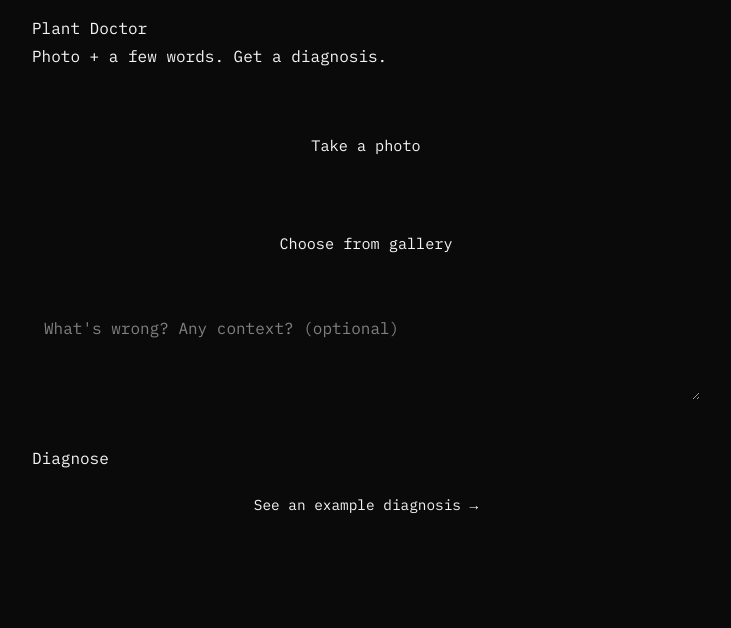
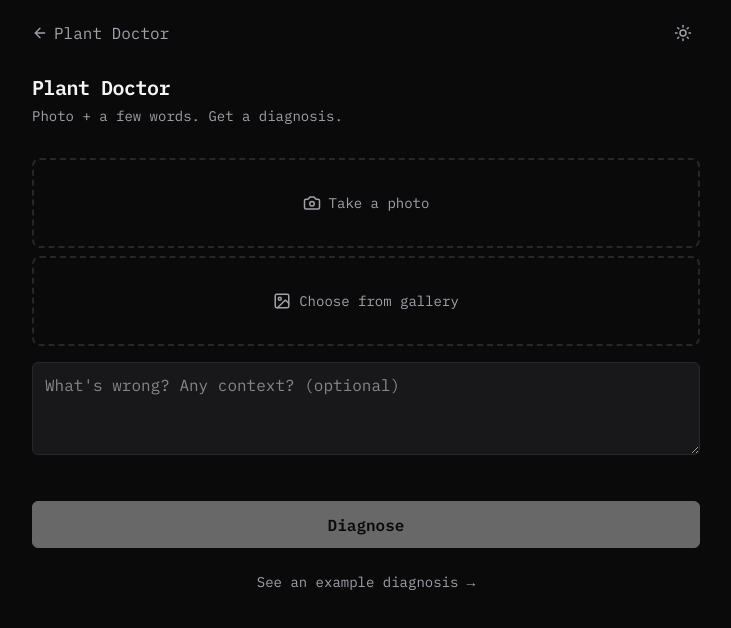
Before and after one commit to meigo/slop-plant-doctor, a SvelteKit app: page / in a window 1280 px wide. Shown: the top 628 px of the page, without its empty margins (274-1005 px from the left). Built offline with nearby package versions, Linux system fonts and the light colour scheme; no server answers.

Commit message:
Migrate plant capture page to Tailwind + Lucide + PageHeader

```diff
--- a/src/routes/+page.svelte
+++ b/src/routes/+page.svelte
@@ -1,7 +1,9 @@
 <script lang="ts">
-  import { compressPhoto, type CompressedPhoto } from '$lib/photoCompress';
   import { onMount } from 'svelte';
   import { PUBLIC_TURNSTILE_SITE_KEY } from '$env/static/public';
+  import { Camera, Image } from 'lucide-svelte';
+  import { compressPhoto, type CompressedPhoto } from '$lib/photoCompress';
+  import PageHeader from '$lib/components/PageHeader.svelte';
 
   let photo: CompressedPhoto | null = $state(null);
   let photoError = $state<string | null>(null);
@@ -9,20 +11,6 @@
   let submitting = $state(false);
   let formError = $state<string | null>(null);
   let turnstileToken = $state<string | null>(null);
-
-  onMount(() => {
-    const render = () => {
-      if (!window.turnstile) return;
-      window.turnstile.render('#turnstile-container', {
-        sitekey: PUBLIC_TURNSTILE_SITE_KEY,
-        callback: (token) => { turnstileToken = token; },
-        'error-callback': () => { turnstileToken = null; },
-        'expired-callback': () => { turnstileToken = null; }
-      });
-    };
-    if (window.turnstile) render();
-    else window.onTurnstileLoad = render;
-  });
 
   async function handlePhotoChange(e: Event) {
     photoError = null;
@@ -74,6 +62,20 @@
       submitting = false;
     }
   }
+
+  onMount(() => {
+    const render = () => {
+      if (!window.turnstile) return;
+      window.turnstile.render('#turnstile-container', {
+        sitekey: PUBLIC_TURNSTILE_SITE_KEY,
+        callback: (token) => { turnstileToken = token; },
+        'error-callback': () => { turnstileToken = null; },
+        'expired-callback': () => { turnstileToken = null; }
+      });
+    };
+    if (window.turnstile) render();
+    else window.onTurnstileLoad = render;
+  });
 </script>
 
 <svelte:head>
@@ -81,104 +83,71 @@
   <meta name="description" content="Photo + a few words. Get a plant diagnosis." />
 </svelte:head>
 
-<header style="margin-bottom: 2rem;">
-  <h1 style="margin: 0 0 0.25rem;">Plant Doctor</h1>
-  <p style="margin: 0; color: var(--muted);">Photo + a few words. Get a diagnosis.</p>
-</header>
+<PageHeader>Plant Doctor</PageHeader>
+
+<section class="mb-8">
+  <h1 class="text-xl font-semibold tracking-tight mb-1">Plant Doctor</h1>
+  <p class="text-muted text-sm">Photo + a few words. Get a diagnosis.</p>
+</section>
 
 <form onsubmit={handleSubmit}>
-  <div class="photo-section">
+  <div>
     {#if photo}
-      <img src={photo.dataUrl} alt="Selected plant" style="max-width: 100%; border-radius: 6px;" />
-      <button type="button" onclick={clearPhoto} style="margin-top: 0.5rem; background: none; border: none; color: var(--muted); text-decoration: underline; padding: 0;">
+      <img src={photo.dataUrl} alt="Selected plant" class="max-w-full rounded-md border border-line" />
+      <button type="button" onclick={clearPhoto} class="btn-ghost mt-2 underline">
         Replace photo
       </button>
     {:else}
-      <div class="photo-pickers">
-        <label class="photo-button">
+      <div class="flex flex-col gap-2">
+        <label class="flex items-center justify-center gap-2 min-h-[90px] border-2 border-dashed border-line rounded-lg text-muted hover:bg-surface transition cursor-pointer p-4 text-sm">
           <input
             type="file"
             accept="image/jpeg,image/png,image/webp"
             capture="environment"
             onchange={handlePhotoChange}
-            style="display: none;"
+            class="hidden"
           />
+          <Camera size={18} />
           <span>Take a photo</span>
         </label>
-        <label class="photo-button">
+        <label class="flex items-center justify-center gap-2 min-h-[90px] border-2 border-dashed border-line rounded-lg text-muted hover:bg-surface transition cursor-pointer p-4 text-sm">
           <input
             type="file"
             accept="image/jpeg,image/png,image/webp"
             onchange={handlePhotoChange}
-            style="display: none;"
+            class="hidden"
           />
+          <Image size={18} />
           <span>Choose from gallery</span>
         </label>
       </div>
     {/if}
     {#if photoError}
-      <p style="color: var(--danger); margin-top: 0.5rem;">{photoError}</p>
+      <p class="text-danger mt-2 text-sm">{photoError}</p>
     {/if}
   </div>
 
-  <div style="margin-top: 1rem;">
+  <div class="mt-4">
     <textarea
       bind:value={text}
       placeholder="What's wrong? Any context? (optional)"
       maxlength="2000"
       rows="3"
-      style="width: 100%; padding: 0.75rem; border: 1px solid var(--border); border-radius: 6px; font: inherit;"
+      class="input-base"
     ></textarea>
   </div>
 
-  <!-- Turnstile widget injected in Task 23 -->
-  <div id="turnstile-container" style="margin-top: 1rem;"></div>
+  <div id="turnstile-container" class="mt-4"></div>
 
   {#if formError}
-    <p style="color: var(--danger); margin-top: 1rem;">{formError}</p>
+    <p class="text-danger mt-4 text-sm">{formError}</p>
   {/if}
 
-  <button type="submit" class="button-primary" style="margin-top: 1.5rem;" disabled={submitting || !photo}>
+  <button type="submit" class="btn-primary mt-6" disabled={submitting || !photo}>
     {submitting ? 'Diagnosing…' : 'Diagnose'}
   </button>
 </form>
 
-<p style="margin-top: 1.5rem; text-align: center; color: var(--muted); font-size: 0.9rem;">
-  <a href="/example" style="color: var(--muted);">See an example diagnosis →</a>
+<p class="mt-6 text-center text-muted text-sm">
+  <a href="/example" class="text-muted hover:text-fg">See an example diagnosis →</a>
 </p>
-
-<style>
-  .photo-section { width: 100%; }
-  .drop-zone {
-    display: flex;
-    align-items: center;
-    justify-content: center;
-    min-height: 180px;
-    border: 2px dashed var(--border);
-    border-radius: 8px;
-    color: var(--muted);
-    cursor: pointer;
-    text-align: center;
-    padding: 1rem;
-  }
-  .drop-zone:hover { background: rgba(0, 0, 0, 0.02); }
-  .photo-pickers {
-    display: flex;
-    flex-direction: column;
-    gap: 0.5rem;
-  }
-  .photo-button {
-    display: flex;
-    align-items: center;
-    justify-content: center;
-    min-height: 90px;
-    border: 2px dashed var(--border);
-    border-radius: 8px;
-    color: var(--muted);
-    cursor: pointer;
-    text-align: center;
-    padding: 1rem;
-    font-size: 0.95rem;
-  }
-  .photo-button:hover { background: rgba(0, 0, 0, 0.02); }
-</style>
```
